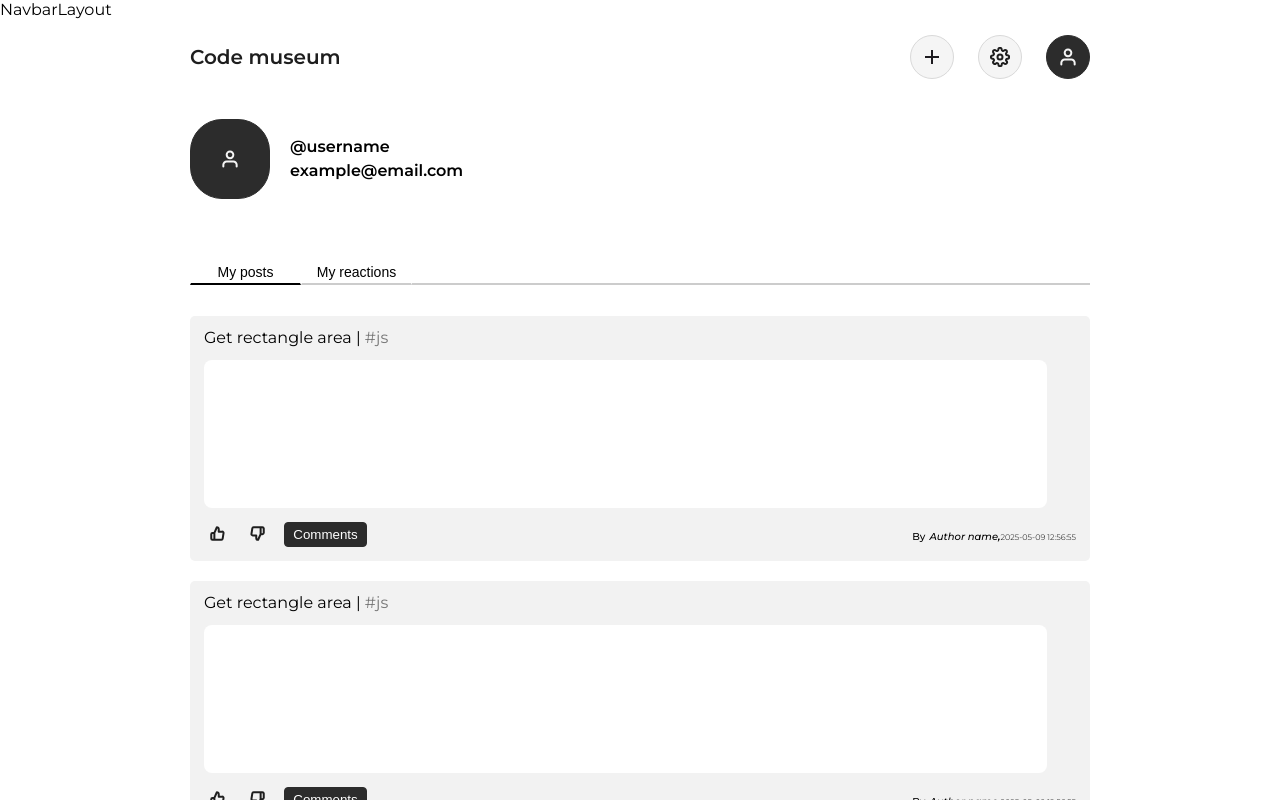
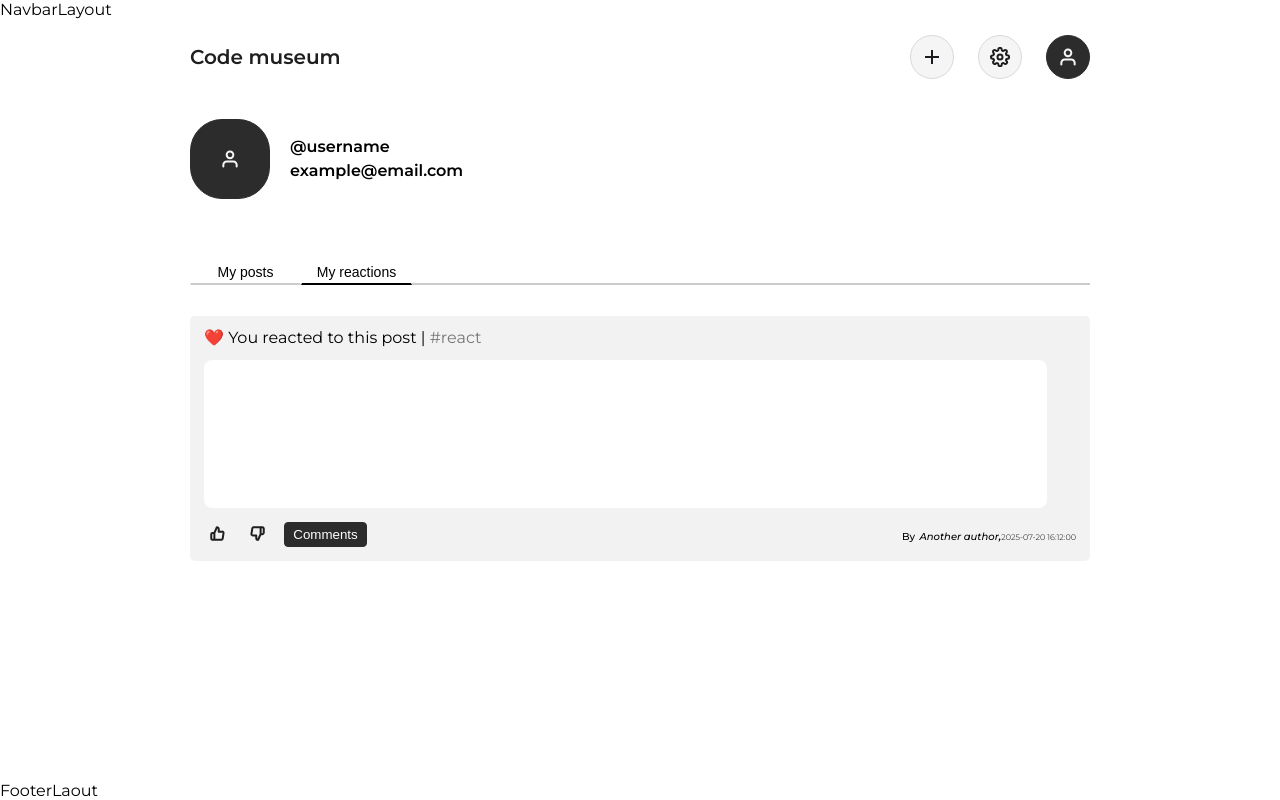
Before and after one commit to AZIZJON9821/Yoshlar_agentligi, a Next.js app: page /profile in a window 1280 px wide. Both pictures are taken after a click on the button "My reactions". Shown: the top 800 px of the page. Built offline with nearby package versions, Linux system fonts and the light colour scheme.

Commit message:
profile side updated

```diff
--- a/app/Profile/index.tsx
+++ b/app/Profile/index.tsx
@@ -1,4 +1,4 @@
-import React from "react";
+import React, { useState } from "react";
 import cls from './profile.module.css';
 import Action from "@/components/actions";
 import CodeEditor from "@/components/code-editor";
@@ -6,6 +6,8 @@ import { DislikeIcon, LikeIcon, PlusIcon, SettingsIcon, UserIcon } from "./icons
 import Button from "@/components/button";
 
 const Profile = () => {
+  const [activeTab, setActiveTab] = useState<'posts' | 'reactions'>('posts');
+
   return (
     <div className="container">
       <div className={cls.header}>
@@ -17,6 +19,7 @@ const Profile = () => {
           <Action mode="dark"><UserIcon /></Action>
         </div>
       </div>
+
       <div className={cls['profile-header']}>
         <div className={cls['profile-avatar']}>
           <UserIcon />
@@ -26,33 +29,37 @@ const Profile = () => {
           <div className="email">example@email.com</div>
         </div>
       </div>
+
       <div className={cls.tabs}>
         <div className={cls.actions}>
-          <button className={`${cls.tab} ${cls.active}`}>My posts</button>
-          <button className={cls.tab}>My reactions</button>
+          <button
+            className={`${cls.tab} ${activeTab === 'posts' ? cls.active : ''}`}
+            onClick={() => setActiveTab('posts')}
+          >
+            My posts
+          </button>
+          <button
+            className={`${cls.tab} ${activeTab === 'reactions' ? cls.active : ''}`}
+            onClick={() => setActiveTab('reactions')}
+          >
+            My reactions
+          </button>
         </div>
         <hr />
       </div>
+
       <div className={cls["posts-list"]}>
-
-        {
-          [...Array(3)].map(() => (
-            <div className={cls["post-card"]}>
+        {activeTab === 'posts' && (
+          [...Array(3)].map((_, i) => (
+            <div key={i} className={cls["post-card"]}>
               <div className={cls["post-header"]}>Get rectangle area | <span>#js</span></div>
-
               <CodeEditor style={{ width: '843px', height: '148px', marginBottom: '14px' }} />
-
               <div className={cls["post-footer"]}>
                 <div className={cls["action-buttons"]}>
-                  <button className="like-button">
-                    <LikeIcon />
-                  </button>
-                  <button className="dislike-button">
-                    <DislikeIcon />
-                  </button>
+                  <button className="like-button"><LikeIcon /></button>
+                  <button className="dislike-button"><DislikeIcon /></button>
                   <Button style={{ width: '83px', height: '25px', borderRadius: '4px' }}>Comments</Button>
                 </div>
-
                 <div className={cls["author-info"]}>
                   <span>By</span> <span className="author-name">Author name</span><span>,</span>
                   <span className="post-date">2025-05-09 12:56:55</span>
@@ -60,11 +67,28 @@ const Profile = () => {
               </div>
             </div>
           ))
-        }
+        )}
 
+        {activeTab === 'reactions' && (
+          <div className={cls["post-card"]}>
+            <div className={cls["post-header"]}>❤️ You reacted to this post | <span>#react</span></div>
+            <CodeEditor style={{ width: '843px', height: '148px', marginBottom: '14px' }} />
+            <div className={cls["post-footer"]}>
+              <div className={cls["action-buttons"]}>
+                <button className="like-button"><LikeIcon /></button>
+                <button className="dislike-button"><DislikeIcon /></button>
+                <Button style={{ width: '83px', height: '25px', borderRadius: '4px' }}>Comments</Button>
+              </div>
+              <div className={cls["author-info"]}>
+                <span>By</span> <span className="author-name">Another author</span><span>,</span>
+                <span className="post-date">2025-07-20 16:12:00</span>
+              </div>
+            </div>
+          </div>
+        )}
       </div>
     </div>
-  )
+  );
 };
 
 export default Profile;
```
